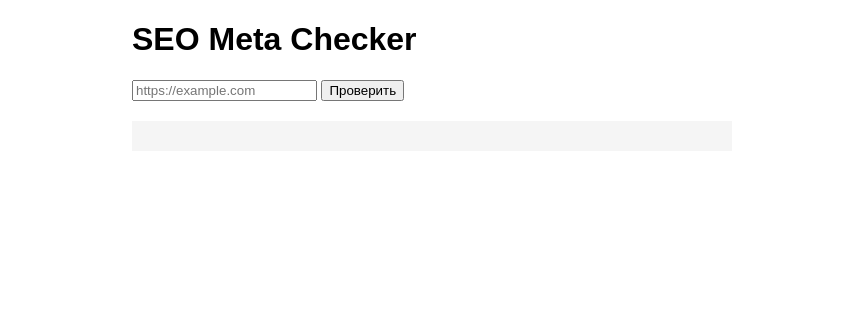
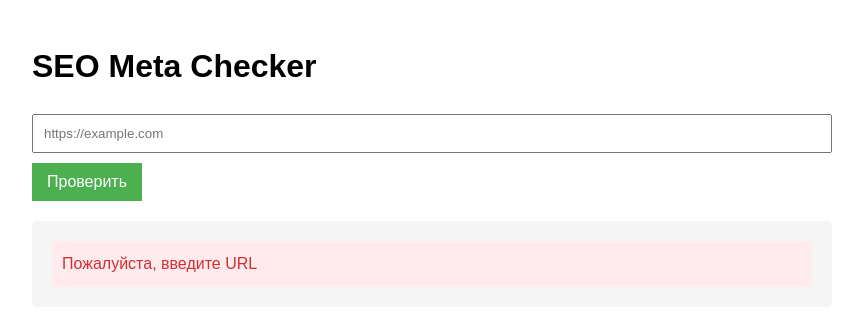
Before and after one commit to AlexSolodkiy/seo-meta-checker, a plain HTML site: page index.html in a window 1280 px wide. Both pictures are taken after a click on the button "Проверить". Shown: the whole page, without its empty margins (208-1071 px from the left). Drawn offline with Linux system fonts and the light colour scheme; no server answers.

Commit message:
Update 5 index.html

```diff
--- a/index.html
+++ b/index.html
@@ -1,32 +1,120 @@
 <!DOCTYPE html>
-<html>
+<html lang="ru">
 <head>
+  <meta charset="UTF-8">
+  <meta name="viewport" content="width=device-width, initial-scale=1.0">
   <title>SEO Meta Checker</title>
   <style>
-    body { font-family: Arial; max-width: 600px; margin: 0 auto; }
-    #result { margin-top: 20px; padding: 15px; background: #f5f5f5; }
+    body {
+      font-family: Arial, sans-serif;
+      max-width: 800px;
+      margin: 0 auto;
+      padding: 20px;
+      line-height: 1.6;
+    }
+    #urlInput {
+      width: 100%;
+      padding: 10px;
+      margin-bottom: 10px;
+      box-sizing: border-box;
+    }
+    button {
+      background-color: #4CAF50;
+      color: white;
+      padding: 10px 15px;
+      border: none;
+      cursor: pointer;
+      font-size: 16px;
+    }
+    button:hover {
+      background-color: #45a049;
+    }
+    #result {
+      margin-top: 20px;
+      padding: 20px;
+      background: #f5f5f5;
+      border-radius: 5px;
+    }
+    .error {
+      color: #d32f2f;
+      background-color: #ffebee;
+      padding: 10px;
+      border-radius: 4px;
+    }
+    .loading {
+      color: #1976d2;
+      font-style: italic;
+    }
+    .metric {
+      margin-bottom: 8px;
+    }
   </style>
 </head>
 <body>
   <h1>SEO Meta Checker</h1>
-  <input type="url" id="urlInput" placeholder="https://example.com">
+  <input type="url" id="urlInput" placeholder="https://example.com" required>
   <button onclick="checkSEO()">Проверить</button>
   <div id="result"></div>
 
   <script>
     async function checkSEO() {
-    const url = document.getElementById('urlInput').value;
+      const urlInput = document.getElementById('urlInput');
+      const resultDiv = document.getElementById('result');
+      const url = urlInput.value.trim();
+
+      // Валидация URL
+      if (!url) {
+        resultDiv.innerHTML = '<div class="error">Пожалуйста, введите URL</div>';
+        return;
+      }
+
+      try {
+        // Показываем индикатор загрузки
+        resultDiv.innerHTML = '<div class="loading">Проверяем сайт...</div>';
+
         const response = await fetch(`https://mtcheker.soloalexvit.workers.dev/api?url=${encodeURIComponent(url)}`);
+
+        if (!response.ok) {
+          throw new Error(`Ошибка HTTP: ${response.status}`);
+        }
+
         const data = await response.json();
 
-    document.getElementById('result').innerHTML = `
-      <h3>Результаты для ${url}:</h3>
-      <p><strong>Производительность:</strong> ${data.performanceScore}%</p>
-      <p><strong>First Contentful Paint:</strong> ${data.firstContentfulPaint}</p>
-      <p><strong>Speed Index:</strong> ${data.speedIndex}</p>
-      <p><strong>Time to Interactive:</strong> ${data.timeToInteractive}</p>
+        // Проверяем наличие ошибки в ответе
+        if (data.error) {
+          throw new Error(data.details || data.error);
+        }
+
+        // Форматируем результат
+        resultDiv.innerHTML = `
+          <h3>Результаты для <a href="${url}" target="_blank">${url}</a>:</h3>
+          ${data.title ? `<div class="metric"><strong>Title:</strong> ${data.title}</div>` : ''}
+          ${data.description ? `<div class="metric"><strong>Description:</strong> ${data.description}</div>` : ''}
+          ${data.performanceScore ? `<div class="metric"><strong>Производительность:</strong> ${data.performanceScore}%</div>` : ''}
+          ${data.firstContentfulPaint ? `<div class="metric"><strong>First Contentful Paint:</strong> ${data.firstContentfulPaint}</div>` : ''}
+          ${data.speedIndex ? `<div class="metric"><strong>Speed Index:</strong> ${data.speedIndex}</div>` : ''}
+          ${data.timeToInteractive ? `<div class="metric"><strong>Time to Interactive:</strong> ${data.timeToInteractive}</div>` : ''}
+          ${data.ogTitle ? `<div class="metric"><strong>OG Title:</strong> ${data.ogTitle}</div>` : ''}
+          ${data.ogDescription ? `<div class="metric"><strong>OG Description:</strong> ${data.ogDescription}</div>` : ''}
         `;
+
+      } catch (error) {
+        resultDiv.innerHTML = `
+          <div class="error">
+            <strong>Ошибка:</strong> ${error.message}
+            ${url ? `<br><small>URL: ${url}</small>` : ''}
+          </div>
+        `;
+        console.error('Ошибка при проверке SEO:', error);
       }
+    }
+
+    // Обработка нажатия Enter в поле ввода
+    document.getElementById('urlInput').addEventListener('keypress', function(e) {
+      if (e.key === 'Enter') {
+        checkSEO();
+      }
+    });
   </script>
 </body>
 </html>
```
Lines whose indentation alone changed are shown as unchanged.
